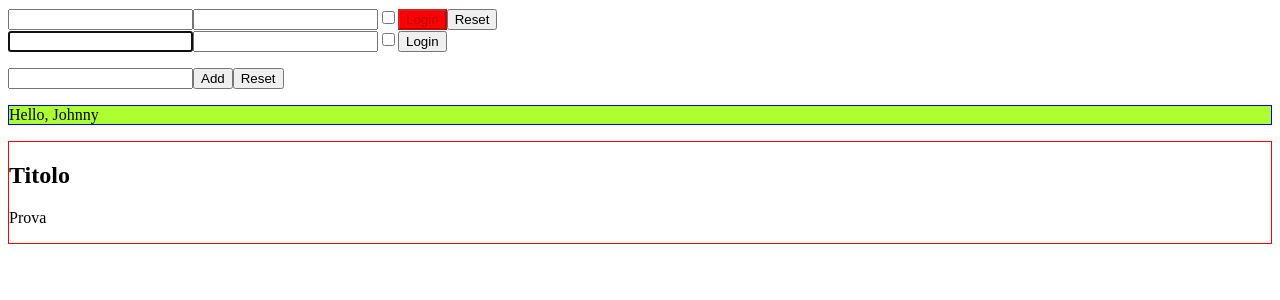
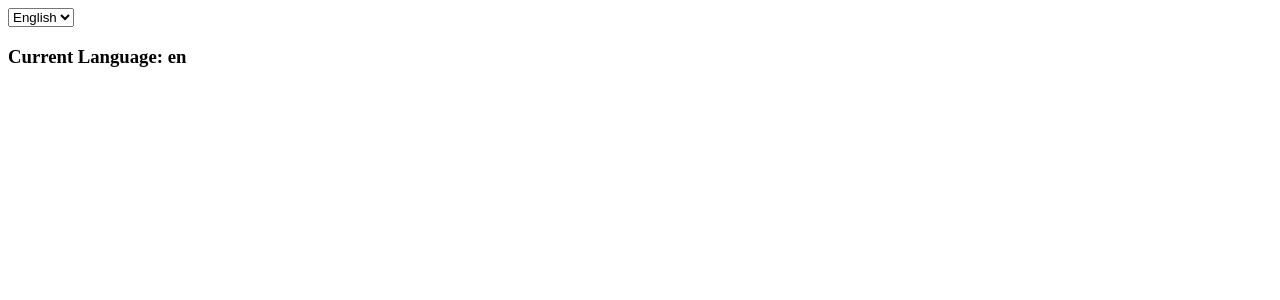
Before and after one commit to Marius0092/react-exercises, a React (Create React App) app: page / in a window 1280 px wide. Shown: the top 300 px of the page. Built offline with nearby package versions, Linux system fonts and the light colour scheme.

Commit message:
context-01

```diff
--- a/src/App.js
+++ b/src/App.js
@@ -1,37 +1,25 @@
 import React from "react";
-import { Container } from "./Container";
-import { Login } from "./Login"
-import { TodoList } from "./TodoList";
-import { UncontrolledLogin } from "./UncontrolledLogin";
-import { Welcome } from "./Welcome";
+import { DisplayLanguage } from "./DisplayLanguage";
+import { LanguageContext } from "./LanguageContext";
+import { useState } from "react";
 
-export class App extends React.Component {
+export function App() {
 
-    render() {
-        function onLogin(data) {
-            console.log('delle info sono state inviate: ' + data.username, data.password, data.remember)
-        }
-        return (
-            <div>
-                <Login login={(data) => onLogin(data)} />
-                <UncontrolledLogin />
-                <TodoList
-                    render={(items, handleRemove) => {
-                        return (
-                            <ul>
-                                {items.map((item, index) => <li key={index}>{item} <button type="button" onClick={() => { handleRemove(item) }}>Remove</button></li>)}
-                            </ul>
-                        )
-                    }}
-                >
-                </TodoList>
-                <Welcome />
-                <Container title="Titolo">
-                    <p>
-                        Prova
-                    </p>
-                </Container>
-            </div >
-        )
+    const [language, setLanguage] = useState("en");
+
+    function handleChangeLanguage(event) {
+        setLanguage(event.target.value);
     }
+
+    return (
+        <div>
+            <select value={language} onChange={handleChangeLanguage}>
+                <option value="en">English</option>
+                <option value="it">Italiano</option>
+            </select>
+            <LanguageContext.Provider value={language}>
+                <DisplayLanguage />
+            </LanguageContext.Provider>
+        </div>
+    )
 }
--- /dev/null
+++ b/src/DisplayLanguage.js
@@ -0,0 +1,7 @@
+import { useContext } from "react";
+import { LanguageContext } from "./LanguageContext";
+
+export function DisplayLanguage() {
+    const language = useContext(LanguageContext)
+    return <h3>Current Language: {language}</h3>
+}
--- /dev/null
+++ b/src/LanguageContext.js
@@ -0,0 +1,3 @@
+import { createContext } from "react";
+
+export const LanguageContext = createContext('en')
--- a/src/Welcome.js
+++ b/src/Welcome.js
@@ -3,7 +3,6 @@
 export class Welcome extends React.Component {
     render() {
         return (
-            // (this.props.age > 18 && this.props.age < 65 && this.props.name == 'John') && <Age age={this.props.age} />
             <div>
                 <p className='index'>Hello, {this.props.name}</p>
             </div>
```
